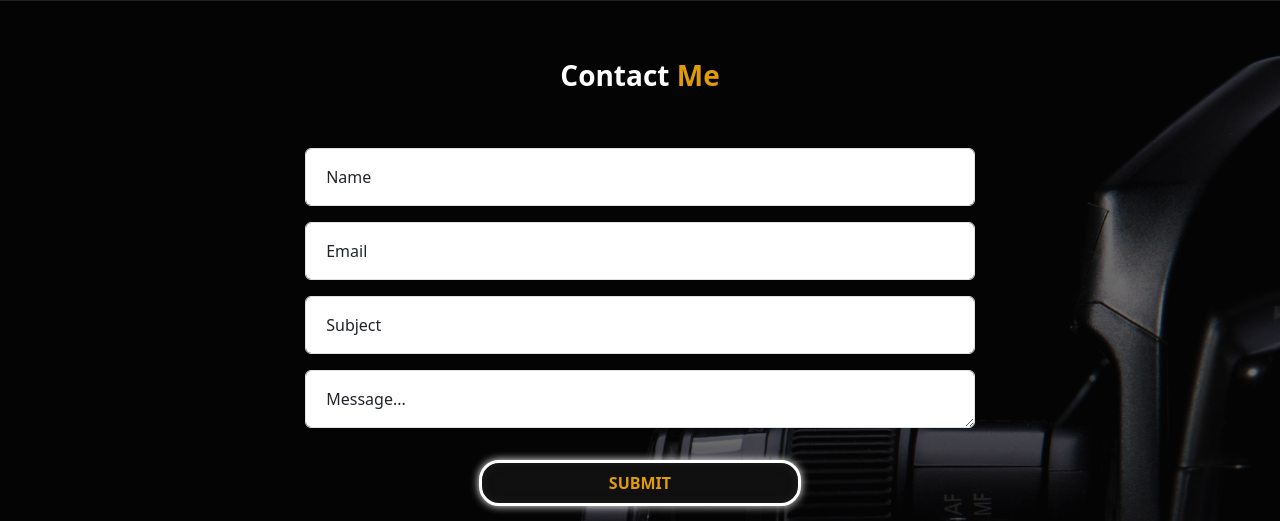
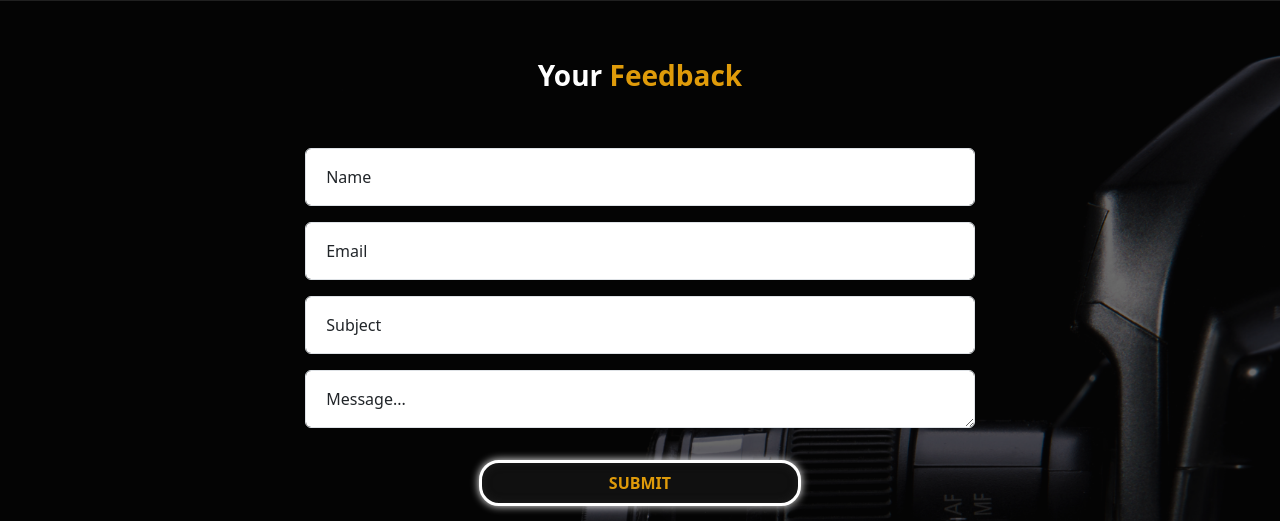
Before and after one commit to Roo0nnie/web_system_final_estillero, a PHP site: page /contact.php in a window 1280 px wide. Shown: the part 1327-1848 px from the top of the page. Run offline with PHP 8.4, Linux system fonts and the light colour scheme; the visitor is signed in with stand-in values (Sample User, id 1).

Commit message:
done website

```diff
--- a/contact.php
+++ b/contact.php
@@ -179,7 +179,7 @@ if(isset($_SESSION['id']) && isset($_SESSION['name'])) {
     </section>
     <section class="contact-page">
         <div class="container">
-            <h3 align="center" id="tagname">Contact <span class="tagnameColor">Me</span></h3>
+            <h3 align="center" id="tagname">Your <span class="tagnameColor">Feedback</span></h3>
             <div class="map-contact">
                 <div class="contact-form"><!--form start-->
                     <form class="need-validation">
```
